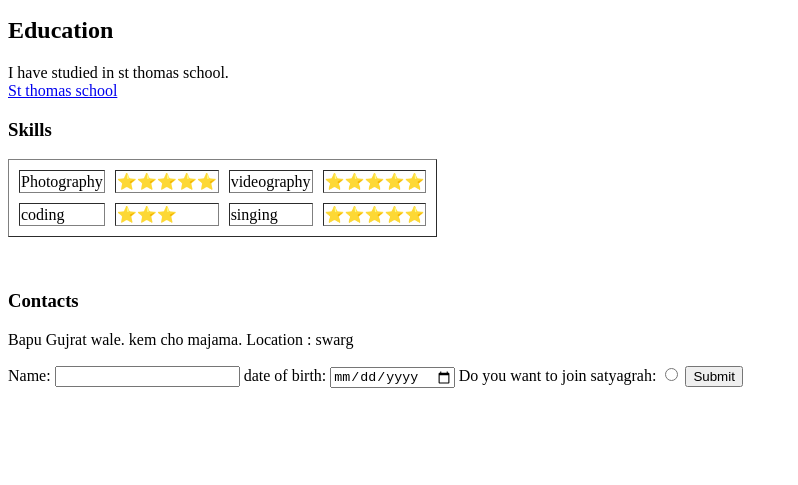
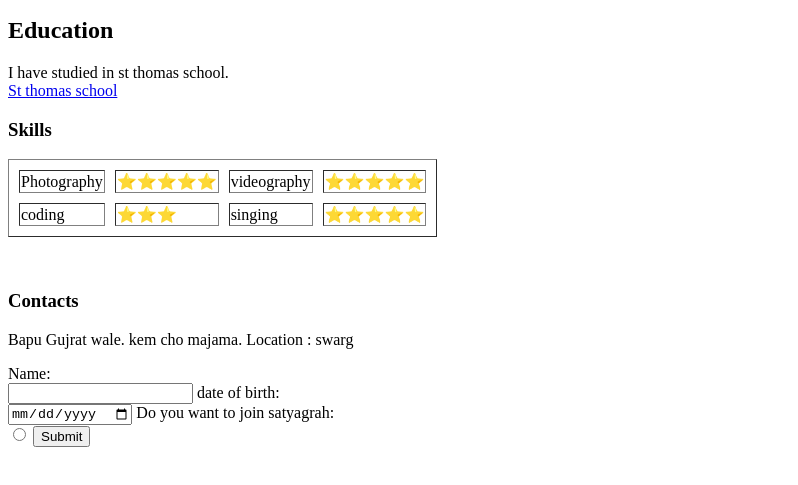
Before and after one commit to adarshrajput845/democv_gandhibaapu, a plain HTML site: page index.html in a window 1280 px wide. Shown: the part 221-706 px from the top of the page, without its empty margins (0-798 px from the left). Drawn offline with Linux system fonts and the light colour scheme.

Commit message:
Update index.html

```diff
--- a/index.html
+++ b/index.html
@@ -42,11 +42,11 @@
         Location : swarg
     </p>
     <form action="">
-        <label for=""> Name:</label>
+        <label for=""> Name:</label><br>
         <input type="text" name="" id="">
-        <label for="">date of birth:</label>
+        <label for="">date of birth:</label><br>
         <input type="date">
-        <label for="">Do you want to join satyagrah:</label>
+        <label for="">Do you want to join satyagrah:</label><br>
         <input type="radio">
         <input type="submit">
     </form>
```
